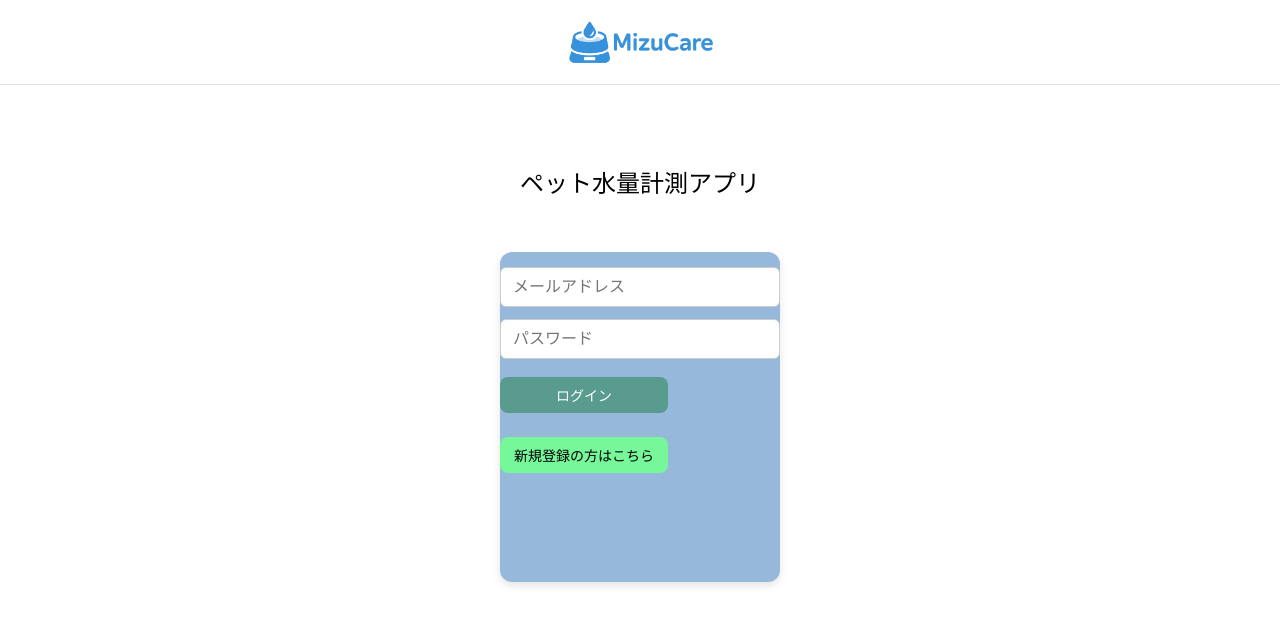
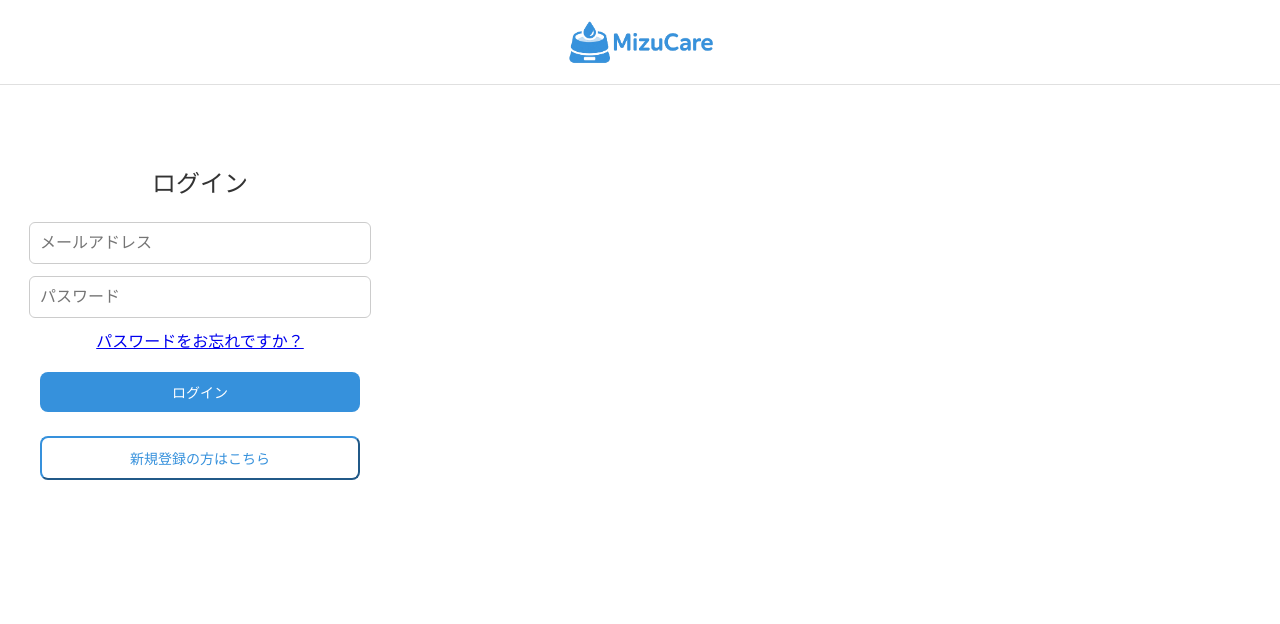
Before and after one commit to kei0101xw/pet-water-tracker, a React (Vite) app in the folder frontend/: page /login in a window 1280 px wide. Shown: the top 624 px of the page. Built offline with nearby package versions, Linux system fonts and the light colour scheme; no server answers.

Commit message:
[ui]ログイン画面のUIを整えた

```diff
--- a/frontend/src/pages/Login.css
+++ b/frontend/src/pages/Login.css
@@ -12,33 +12,25 @@
   font-size: 24px;
   font-weight: bold;
   margin-bottom: 20px;
+  color: #333333;
 }
 
-.login-box {
-  background-color: #96b8da;
-  padding: 15px 0;
-  border-radius: 12px;
-  width: 280px;
-  height: 300px;
-  margin: 30px auto;
-  box-shadow: 0 4px 8px rgba(0, 0, 0, 0.1);
-  text-align: center;
-}
-
-.login-title {
-  font-size: 20px;
-  margin-bottom: 30px;
-  margin-top: 30px;
+.login-container {
+  width: 400px;
 }
 
 .login-form {
   display: flex;
   flex-direction: column;
   gap: 12px;
+  align-items: center;
+  width: 80%;
 }
 
 .login-input {
-  padding: 10px 12px;
+  width: 100%;
+  height: 20px;
+  padding: 10px;
   border: 1px solid #ccc;
   border-radius: 6px;
   font-size: 16px;
@@ -46,33 +38,25 @@
 
 .login-button {
   display: block;
-  width: 60%;
+  width: 100%;
   margin: 6px 0;
-  padding: 8px;
+  padding: 10px;
   font-size: 14px;
   cursor: pointer;
-  border: none;
   border-radius: 8px;
-  color: black;
   transition: background-color 0.3s;
 }
 
 .login-button.submit {
-  background-color: #599c8f;
-  color: #fff;
-  transition: background-color 0.3s;
-}
-
-.login-button.submit:hover {
-  background-color: #2563eb;
+  background-color: rgb(54 145 220);
+  color: white;
+  border: none;
 }
 
 .login-button.register {
-  background-color: #76f79a;
-}
-
-.login-button.register:hover {
-  background-color: #d1d5db;
+  background-color: rgb(255, 255, 255);
+  color: rgb(54 145 220);
+  border-color: rgb(54 145 220);
 }
 
 .login-message {
@@ -81,3 +65,7 @@
   color: #4b5563;
   text-align: center;
 }
+
+.password-forget-message {
+  cursor: pointer;
+}
--- a/frontend/src/pages/Login.jsx
+++ b/frontend/src/pages/Login.jsx
@@ -1,6 +1,6 @@
 import React, { useState } from "react";
 import axios from "axios";
-import { useNavigate } from "react-router-dom";
+import { useNavigate, Link } from "react-router-dom";
 import { useAuth } from "../context/AuthContext";
 import "../pages/Login.css";
 
@@ -29,9 +29,7 @@ const Login = () => {
 
   return (
     <div className="login-container">
-      <h1 className="app-title">ペット水量計測アプリ</h1>
-      <div className="login-box">
-        {/* <h2 className="login-title">ログイン</h2> */}
+      <h1 className="app-title">ログイン</h1>
       <form onSubmit={handleLogin} className="login-form">
         <input
           type="email"
@@ -49,6 +47,9 @@ const Login = () => {
           required
           className="login-input"
         />
+        <Link to="*" className="password-forget-message">
+          パスワードをお忘れですか？
+        </Link>
         <button type="submit" className="login-button submit">
           ログイン
         </button>
@@ -63,7 +64,6 @@ const Login = () => {
         {message && <p className="login-message">{message}</p>}
       </form>
     </div>
-    </div>
   );
 };
 
```
Lines whose indentation alone changed are shown as unchanged.
